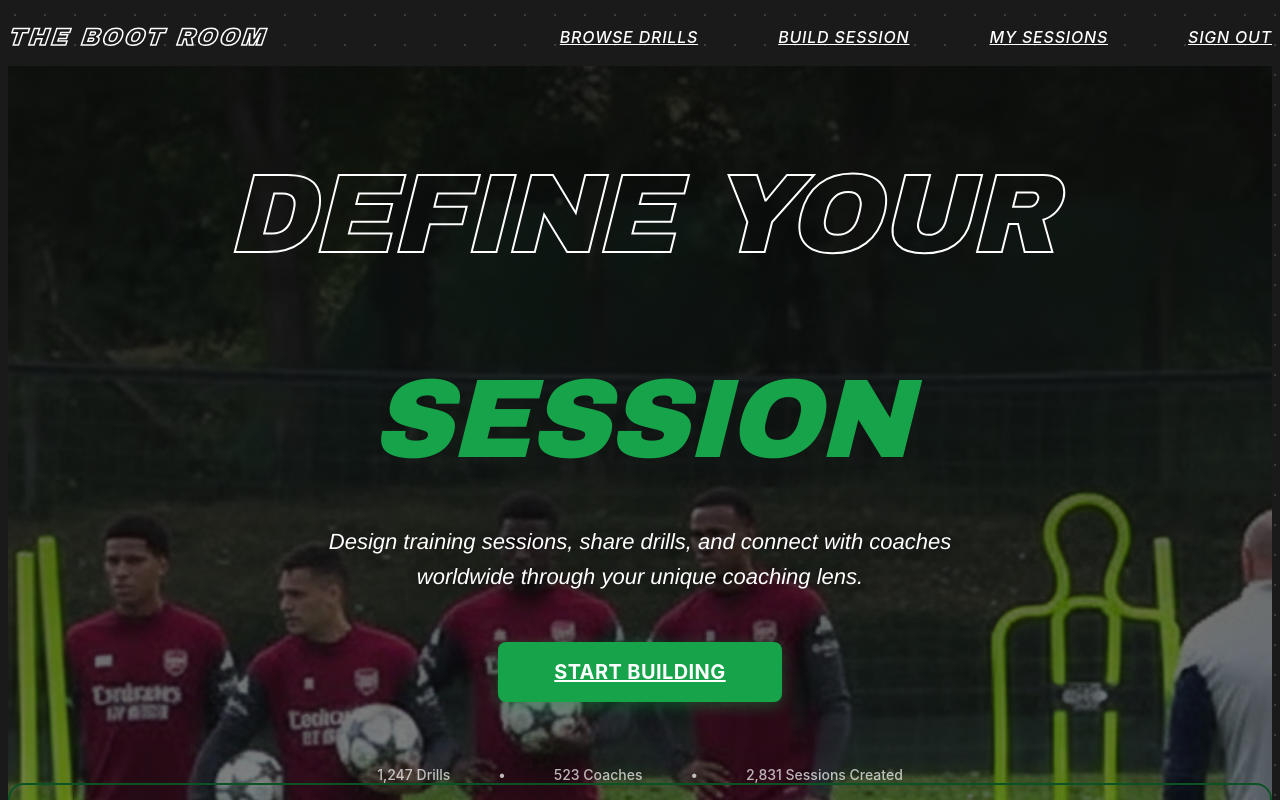
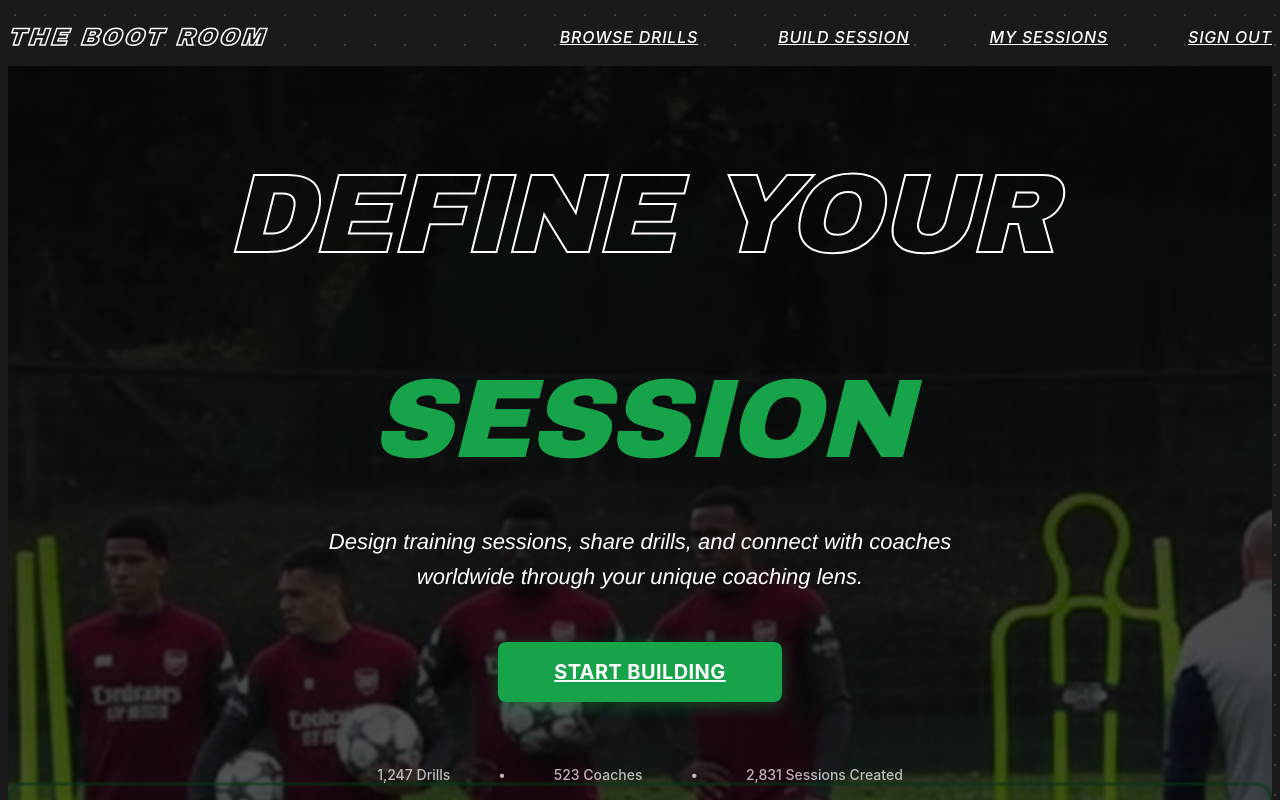
Before and after one commit to kellen-reid-sg/brapp, a Next.js app: page / in a window 1280 px wide. Shown: the top 800 px of the page. Built offline with nearby package versions, Linux system fonts and the light colour scheme.

Commit message:
Increase hero background overlay opacity and add subtle blur
- Increased overlay darkness: 85% at edges, 65-70% center
- Added 1px backdrop blur for softness
- Makes text more legible while keeping training vibe

```diff
--- a/app/page.js
+++ b/app/page.js
@@ -100,7 +100,9 @@ export default function HomePage() {
           style={{
             position: 'absolute',
             inset: 0,
-            background: 'linear-gradient(180deg, rgba(0,0,0,0.75) 0%, rgba(0,0,0,0.55) 40%, rgba(0,0,0,0.45) 60%, rgba(0,0,0,0.75) 100%)',
+            background: 'linear-gradient(180deg, rgba(0,0,0,0.85) 0%, rgba(0,0,0,0.70) 40%, rgba(0,0,0,0.65) 60%, rgba(0,0,0,0.85) 100%)',
+            backdropFilter: 'blur(1px)',
+            WebkitBackdropFilter: 'blur(1px)',
             zIndex: 0
           }}
         />
```
